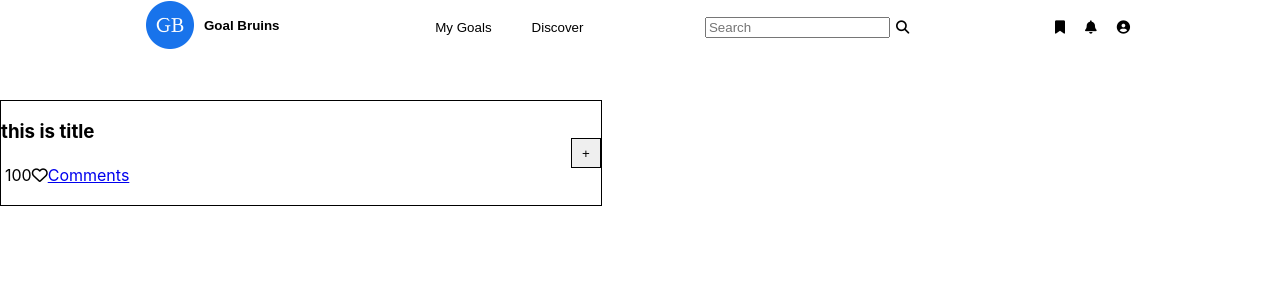
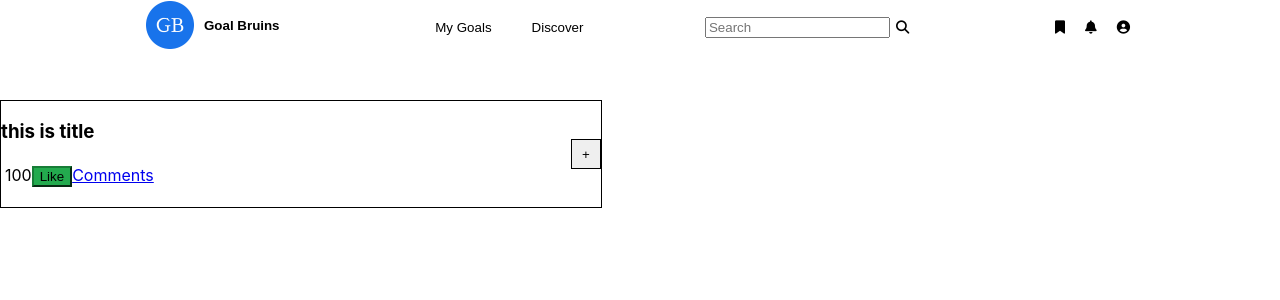
Before and after one commit to MDZHX/goal-bruins, a React (Create React App) app in the folder client/: page / in a window 1280 px wide. Shown: the top 300 px of the page. Built offline with nearby package versions, Linux system fonts and the light colour scheme.

Commit message:
add like button

```diff
--- a/client/src/components/Goal/Goal.css
+++ b/client/src/components/Goal/Goal.css
@@ -24,3 +24,12 @@
     display:table-cell;
     vertical-align: middle;
 }
+
+.btn-primary {
+    background-color: #23aa4e;
+    border-color: #177d37;
+  }
+
+#example {
+    margin: 3rem;
+  }
--- a/client/src/components/Goal/Goal.js
+++ b/client/src/components/Goal/Goal.js
@@ -2,7 +2,31 @@
 import{useState} from 'react'
 import "./Goal.css"
 
+class LikeButton extends React.Component {
+    constructor() {
+      super();
+      this.state = {
+        liked: false
+      };
+      this.handleClick = this.handleClick.bind(this);
+    }
 
+    handleClick() {
+      this.setState({
+        liked: !this.state.liked
+      });
+    }
+
+    render() {
+      const label = this.state.liked ? 'Unlike' : 'Like'
+      return (
+        <div className="customContainer">
+          <button className="btn btn-primary" onClick={this.handleClick}>
+            {label}</button>
+        </div>
+      );
+    }
+  }
 
 
 function Goal(props){
@@ -18,11 +42,9 @@
                     {/* {props.likesCount+" "} */}
                     100
                 </div>
-                <div className="icons">
-                <i class="far fa-heart"></i>
 
+                <LikeButton />
 
-                </div>
                 <a href="https://www.youtube.com/">
                     Comments
                     {/* todo: need to add return in the jump page */}
```
